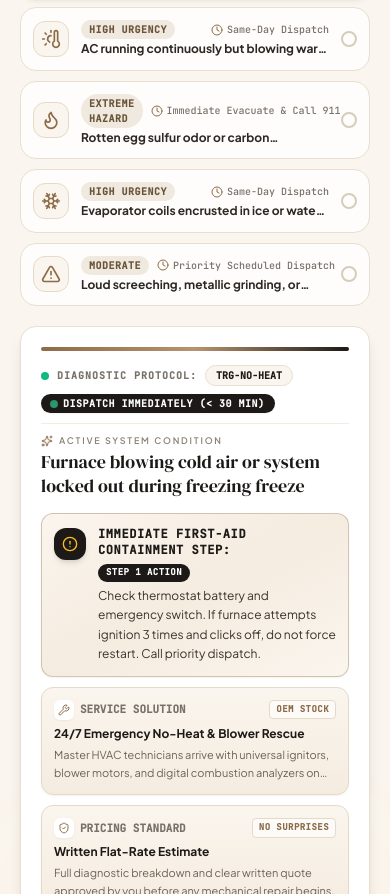
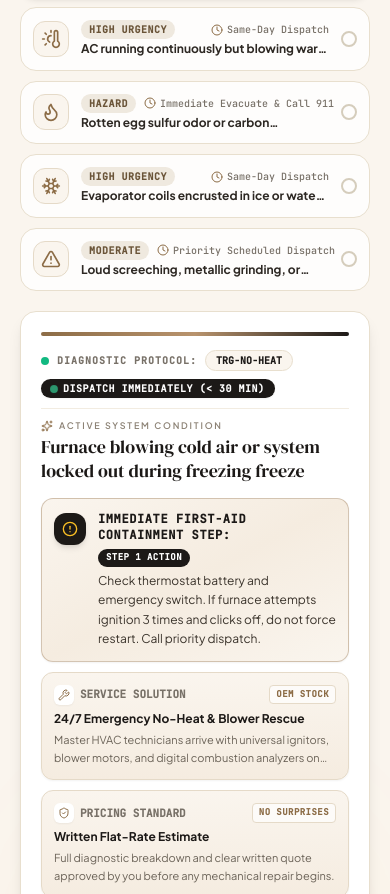
Before and after one commit to Muneeb850/HVAC, a React (Vite) app: page /triage in a window 390 px wide. Shown: the part 1131-2025 px from the top of the page. Built offline with nearby package versions, Linux system fonts and the light colour scheme; the HTML template or start-up script is replaced by a standard one.

Commit message:
Shorten EXTREME HAZARD severity label to HAZARD to prevent wrapping on mobile

```diff
--- a/src/data/onenationData.js
+++ b/src/data/onenationData.js
@@ -225,7 +225,7 @@ export const SYMPTOMS_WIZARD = [
   {
     id: "gas-co-smell",
     symptom: "Rotten egg sulfur odor or carbon monoxide detector alarm sounding",
-    severity: "EXTREME HAZARD",
+    severity: "HAZARD",
     urgency: "Immediate Evacuate & Call 911",
     action: "Evacuate everyone immediately! Do NOT turn light switches on or off. Call 911 and Xcel Energy from outdoors, then our emergency line.",
     serviceMatch: "Emergency Gas Furnace & Combustion Safety",
```
